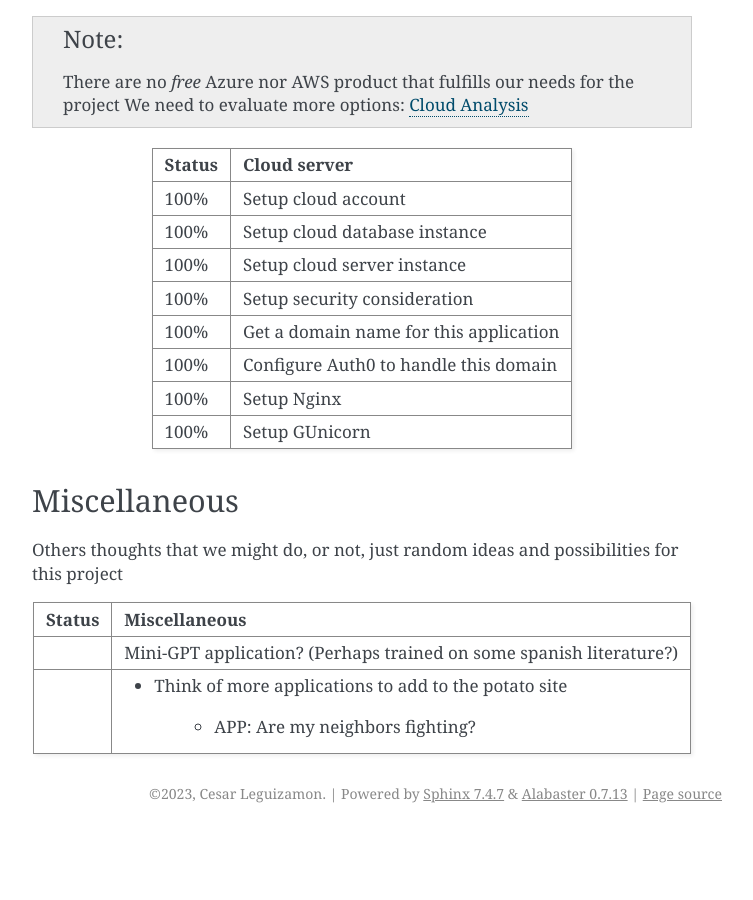
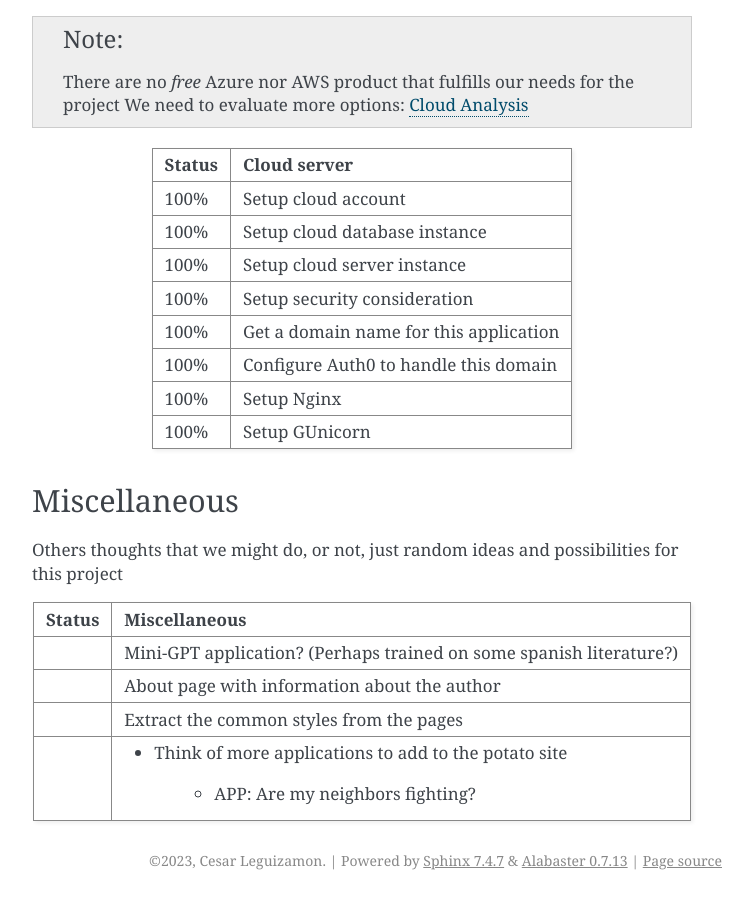
Before and after one commit to fabi1816/super-duper-potato, a Sphinx documentation site: the page built from docs/source/roadmap.rst, in a window 1280 px wide and 900 px high, scrolled down 3142 px. Shown: the whole window, without its empty margins (388-1141 px from the left). Built offline with Sphinx 7.4.7, drawn with Linux system fonts in a browser that asks for light colours; before the commit the page ends 3975 px from its top, so only the background shows below that.

Commit message:
Added misc tasks

```diff
--- a/docs/source/roadmap.rst
+++ b/docs/source/roadmap.rst
@@ -215,6 +215,10 @@ Others thoughts that we might do, or not, just random ideas and possibilities fo
 +========+=====================================================================+
 |        | Mini-GPT application? (Perhaps trained on some spanish literature?) |
 +--------+---------------------------------------------------------------------+
+|        | About page with information about the author                        |
++--------+---------------------------------------------------------------------+
+|        | Extract the common styles from the pages                            |
++--------+---------------------------------------------------------------------+
 |        | * Think of more applications to add to the potato site              |
 |        |                                                                     |
 |        |     * APP: Are my neighbors fighting?                               |
```
Also changed, not shown: other parts of docs/source/roadmap.rst (+1 -1 lines).
